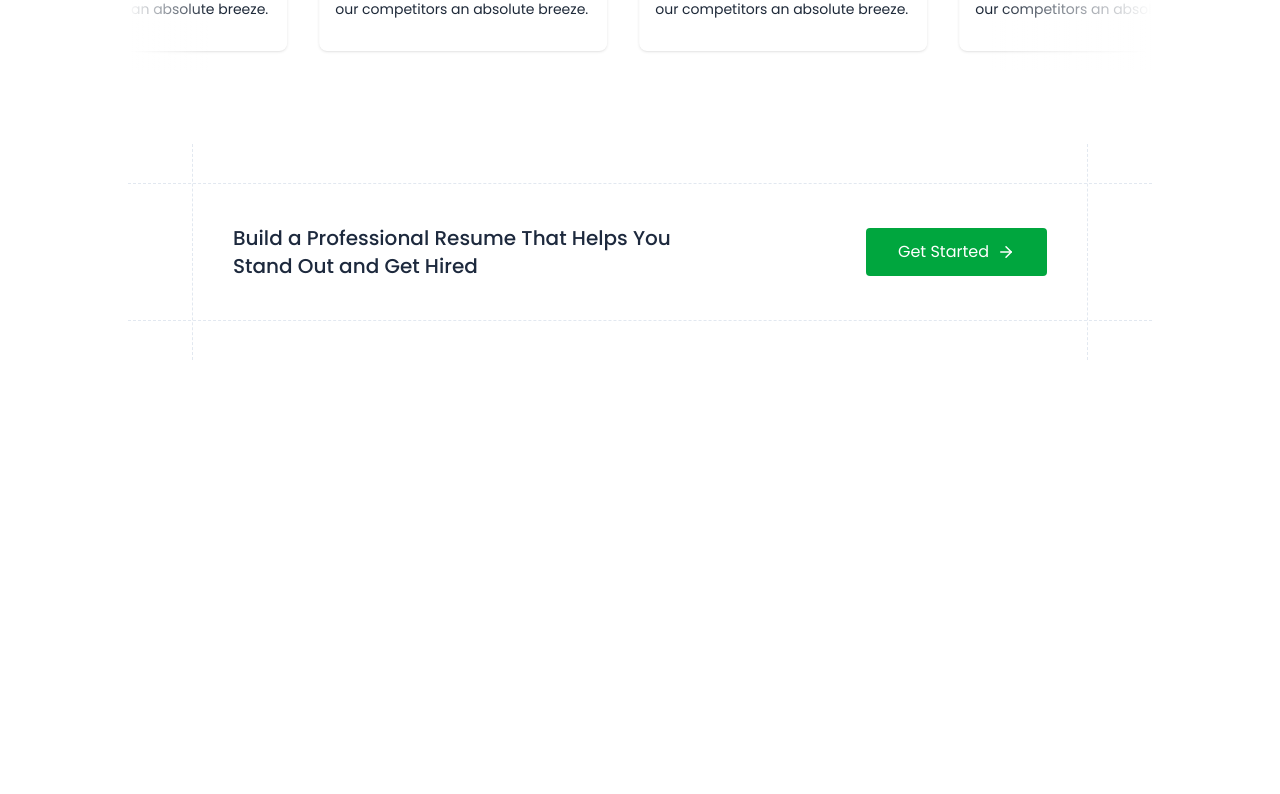
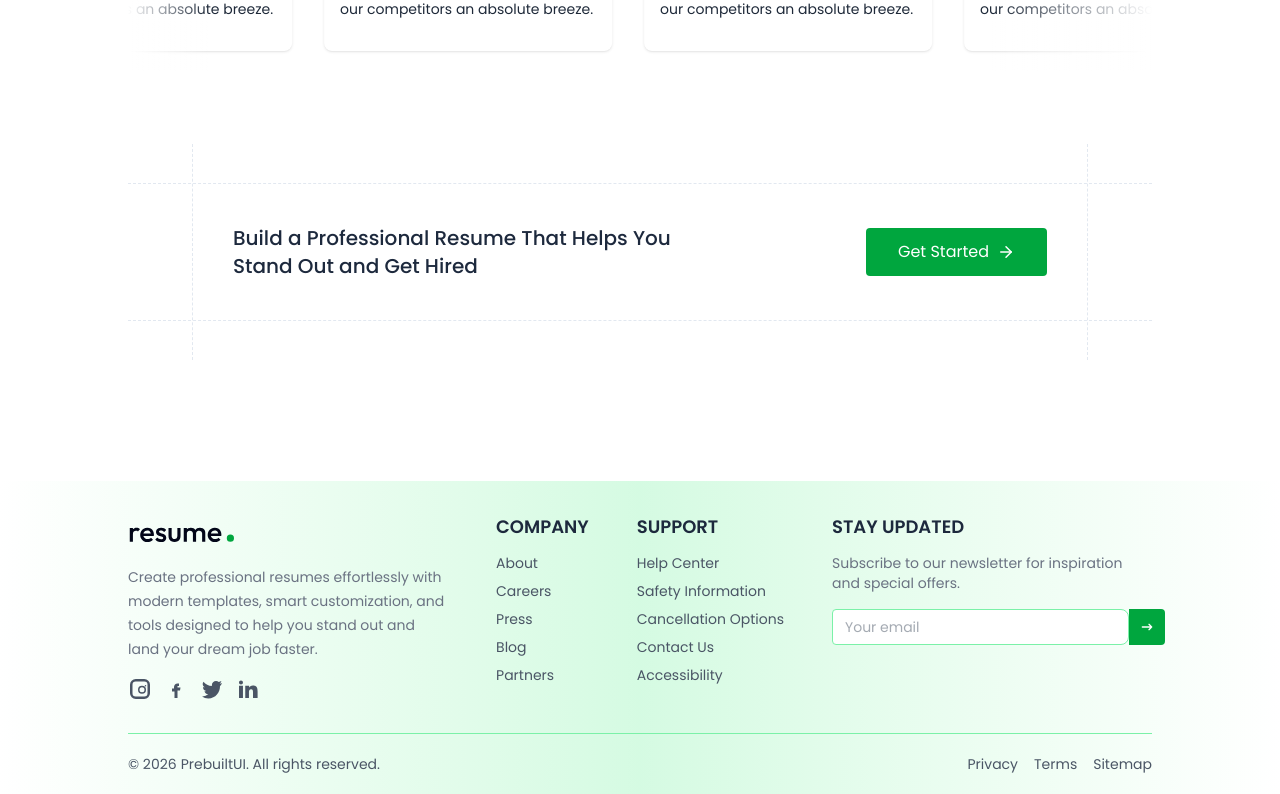
Before and after one commit to Dhivyan-K/Resume-Builder, a React (Vite) app in the folder client/: page / in a window 1280 px wide. Shown: the part 1999-2793 px from the top of the page. Before the commit the page ends 2359 px from the top, so only its background shows below. Built offline with nearby package versions, Linux system fonts and the light colour scheme; no server answers.

Commit message:
updated project

```diff
--- a/client/src/components/home/Footer.jsx
+++ b/client/src/components/home/Footer.jsx
@@ -3,7 +3,140 @@ import React from 'react'
 const Footer = () => {
     return (
         <>
+            <div className='text-gray-600 pt-8 px-6 md:px-16 lg:px-24 xl:px-32 bg-gradient-to-r from-white via-green-200/60 to-white mt-40'>
 
+                <div className='flex flex-wrap justify-between gap-12 md:gap-6'>
+
+                    <div className='max-w-80'>
+                        <img
+                            src="/logo.svg"
+                            alt="logo"
+                            className='mb-4 h-8 md:h-9'
+                        />
+
+                        <p className='text-sm text-gray-500 leading-6'>
+                            Create professional resumes effortlessly with modern templates,
+                            smart customization, and tools designed to help you stand out
+                            and land your dream job faster.
+                        </p>
+
+                        <div className='flex items-center gap-3 mt-4 text-gray-600'>
+
+                            {/* Instagram */}
+                            <svg className="w-6 h-6 hover:text-green-500 transition duration-300 cursor-pointer" fill="currentColor" viewBox="0 0 24 24">
+                                <path d="M7.75 2A5.75 5.75 0 002 7.75v8.5A5.75 5.75 0 007.75 22h8.5A5.75 5.75 0 0022 16.25v-8.5A5.75 5.75 0 0016.25 2h-8.5zM4.5 7.75A3.25 3.25 0 017.75 4.5h8.5a3.25 3.25 0 013.25 3.25v8.5a3.25 3.25 0 01-3.25 3.25h-8.5a3.25 3.25 0 01-3.25-3.25v-8.5zm9.5 1a4 4 0 11-4 4 4 4 0 014-4zm0 1.5a2.5 2.5 0 102.5 2.5 2.5 2.5 0 00-2.5-2.5zm3.5-.75a.75.75 0 11.75-.75.75.75 0 01-.75.75z" />
+                            </svg>
+
+                            {/* Facebook */}
+                            <svg className="w-6 h-6 hover:text-green-500 transition duration-300 cursor-pointer" fill="currentColor" viewBox="0 0 24 24">
+                                <path d="M13.5 9H15V6.5h-1.5c-1.933 0-3.5 1.567-3.5 3.5v1.5H8v3h2.5V21h3v-7.5H16l.5-3h-3z" />
+                            </svg>
+
+                            {/* Twitter */}
+                            <svg className="w-6 h-6 hover:text-green-500 transition duration-300 cursor-pointer" fill="currentColor" viewBox="0 0 24 24">
+                                <path d="M22 5.92a8.2 8.2 0 01-2.36.65A4.1 4.1 0 0021.4 4a8.27 8.27 0 01-2.6 1A4.14 4.14 0 0016 4a4.15 4.15 0 00-4.15 4.15c0 .32.04.64.1.94a11.75 11.75 0 01-8.52-4.32 4.14 4.14 0 001.29 5.54A4.1 4.1 0 013 10v.05a4.15 4.15 0 003.33 4.07 4.12 4.12 0 01-1.87.07 4.16 4.16 0 003.88 2.89A8.33 8.33 0 012 19.56a11.72 11.72 0 006.29 1.84c7.55 0 11.68-6.25 11.68-11.67 0-.18 0-.35-.01-.53A8.18 8.18 0 0022 5.92z" />
+                            </svg>
+
+                            {/* LinkedIn */}
+                            <svg className="w-6 h-6 hover:text-green-500 transition duration-300 cursor-pointer" fill="currentColor" viewBox="0 0 24 24">
+                                <path d="M4.98 3.5C3.88 3.5 3 4.38 3 5.48c0 1.1.88 1.98 1.98 1.98h.02c1.1 0 1.98-.88 1.98-1.98C6.98 4.38 6.1 3.5 4.98 3.5zM3 8.75h3.96V21H3V8.75zm6.25 0h3.8v1.68h.05c.53-.98 1.82-2.02 3.75-2.02 4.01 0 4.75 2.64 4.75 6.07V21H17v-5.63c0-1.34-.03-3.07-1.88-3.07-1.88 0-2.17 1.47-2.17 2.98V21H9.25V8.75z" />
+                            </svg>
+
+                        </div>
+                    </div>
+
+                    <div>
+                        <p className='text-lg text-slate-800 font-semibold'>
+                            COMPANY
+                        </p>
+
+                        <ul className='mt-3 flex flex-col gap-2 text-sm'>
+                            <li><a href="#" className='hover:text-green-600 transition'>About</a></li>
+                            <li><a href="#" className='hover:text-green-600 transition'>Careers</a></li>
+                            <li><a href="#" className='hover:text-green-600 transition'>Press</a></li>
+                            <li><a href="#" className='hover:text-green-600 transition'>Blog</a></li>
+                            <li><a href="#" className='hover:text-green-600 transition'>Partners</a></li>
+                        </ul>
+                    </div>
+
+                    <div>
+                        <p className='text-lg text-slate-800 font-semibold'>
+                            SUPPORT
+                        </p>
+
+                        <ul className='mt-3 flex flex-col gap-2 text-sm'>
+                            <li><a href="#" className='hover:text-green-600 transition'>Help Center</a></li>
+                            <li><a href="#" className='hover:text-green-600 transition'>Safety Information</a></li>
+                            <li><a href="#" className='hover:text-green-600 transition'>Cancellation Options</a></li>
+                            <li><a href="#" className='hover:text-green-600 transition'>Contact Us</a></li>
+                            <li><a href="#" className='hover:text-green-600 transition'>Accessibility</a></li>
+                        </ul>
+                    </div>
+
+                    <div className='max-w-80'>
+
+                        <p className='text-lg text-slate-800 font-semibold'>
+                            STAY UPDATED
+                        </p>
+
+                        <p className='mt-3 text-sm text-gray-500'>
+                            Subscribe to our newsletter for inspiration and special offers.
+                        </p>
+
+                        <div className='flex items-center mt-4'>
+
+                            <input
+                                type="text"
+                                className='bg-white border border-green-300 rounded-l h-9 px-3 outline-none focus:border-green-500 text-sm'
+                                placeholder='Your email'
+                            />
+
+                            <button className='flex items-center justify-center bg-green-600 hover:bg-green-700 transition duration-300 h-9 w-9 aspect-square rounded-r'>
+
+                                <svg
+                                    className="w-4 h-4 text-white"
+                                    aria-hidden="true"
+                                    xmlns="http://www.w3.org/2000/svg"
+                                    width="24"
+                                    height="24"
+                                    fill="none"
+                                    viewBox="0 0 24 24"
+                                >
+                                    <path
+                                        stroke="currentColor"
+                                        strokeLinecap="round"
+                                        strokeLinejoin="round"
+                                        strokeWidth="2"
+                                        d="M19 12H5m14 0-4 4m4-4-4-4"
+                                    />
+                                </svg>
+
+                            </button>
+                        </div>
+                    </div>
+
+                </div>
+
+                <hr className='border-green-300 mt-8' />
+
+                <div className='flex flex-col md:flex-row gap-2 items-center justify-between py-5 text-sm'>
+
+                    <p>
+                        © {new Date().getFullYear()}
+                        <a href="https://prebuiltui.com" className='hover:text-green-600 transition ml-1'>
+                            PrebuiltUI
+                        </a>. All rights reserved.
+                    </p>
+
+                    <ul className='flex items-center gap-4'>
+                        <li><a href="#" className='hover:text-green-600 transition'>Privacy</a></li>
+                        <li><a href="#" className='hover:text-green-600 transition'>Terms</a></li>
+                        <li><a href="#" className='hover:text-green-600 transition'>Sitemap</a></li>
+                    </ul>
+
+                </div>
+
+            </div>
         </>
     )
 }
```
